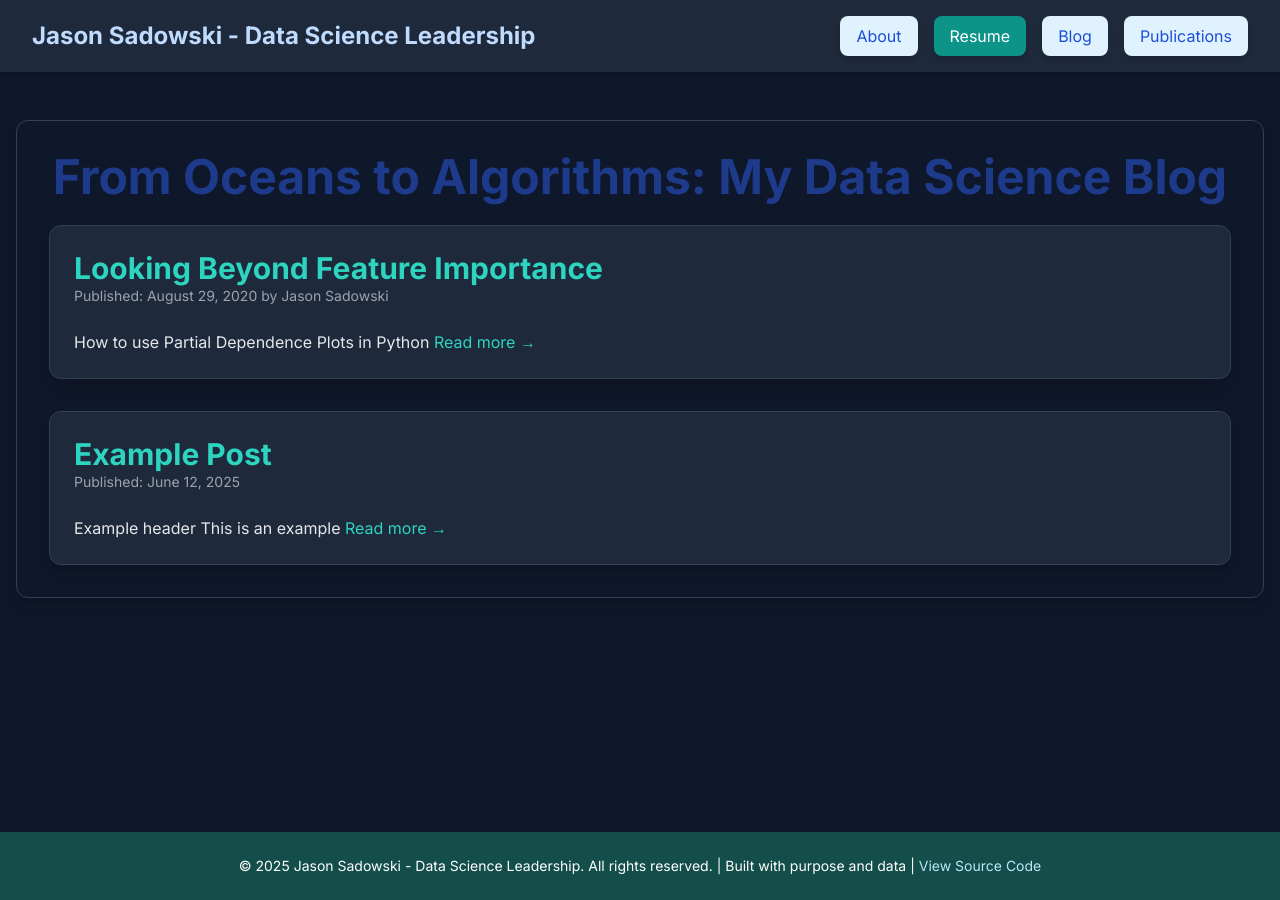
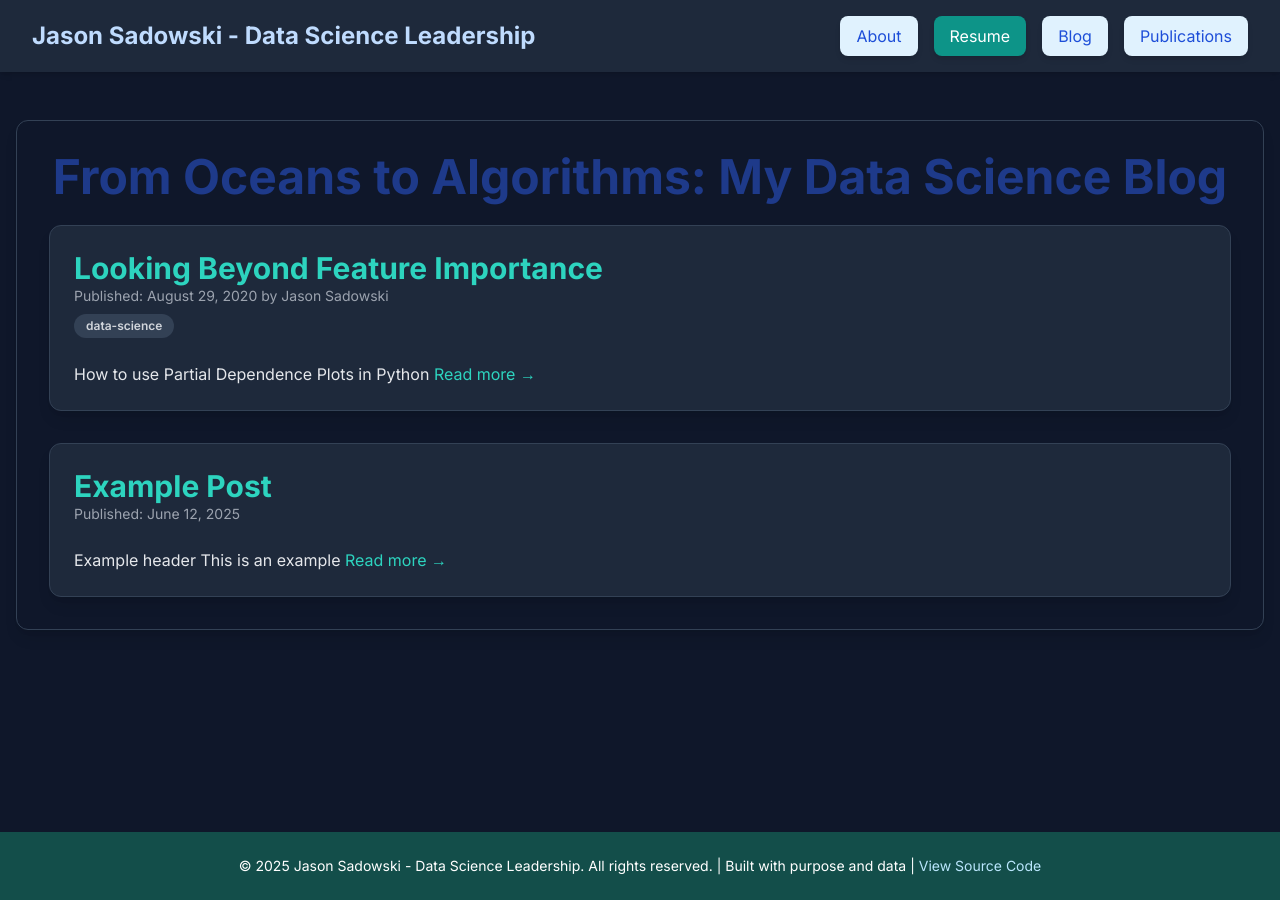
Before and after one commit to j-sadowski/personal_website, a Jekyll site: the page built from blog.html, in a window 1280 px wide. Built offline with Jekyll 4.4.1, drawn with Linux system fonts in a browser that asks for light colours; nearby versions of some CDN libraries.

Commit message:
added categories to blog.html preview

```diff
--- a/blog.html
+++ b/blog.html
@@ -22,6 +22,14 @@ title: My Data Science Blog
                         {% if post.author %}
                         by {{ post.author }}
                         {% endif %}
+                    <br>
+                        {% if post.categories %}
+                            {% for category in post.categories %}
+                                <span class="inline-block bg-slate-700 text-gray-300 rounded-full px-3 py-1 text-xs font-semibold mr-2 mt-2">
+                                    {{ category }}
+                                </span>
+                            {% endfor %}
+                        {% endif %}
                     </p>
                     <div class="blog-content prose max-w-none">
                         {{ post.excerpt | default: post.content | markdownify | strip_html | truncatewords: 50 }}
```
